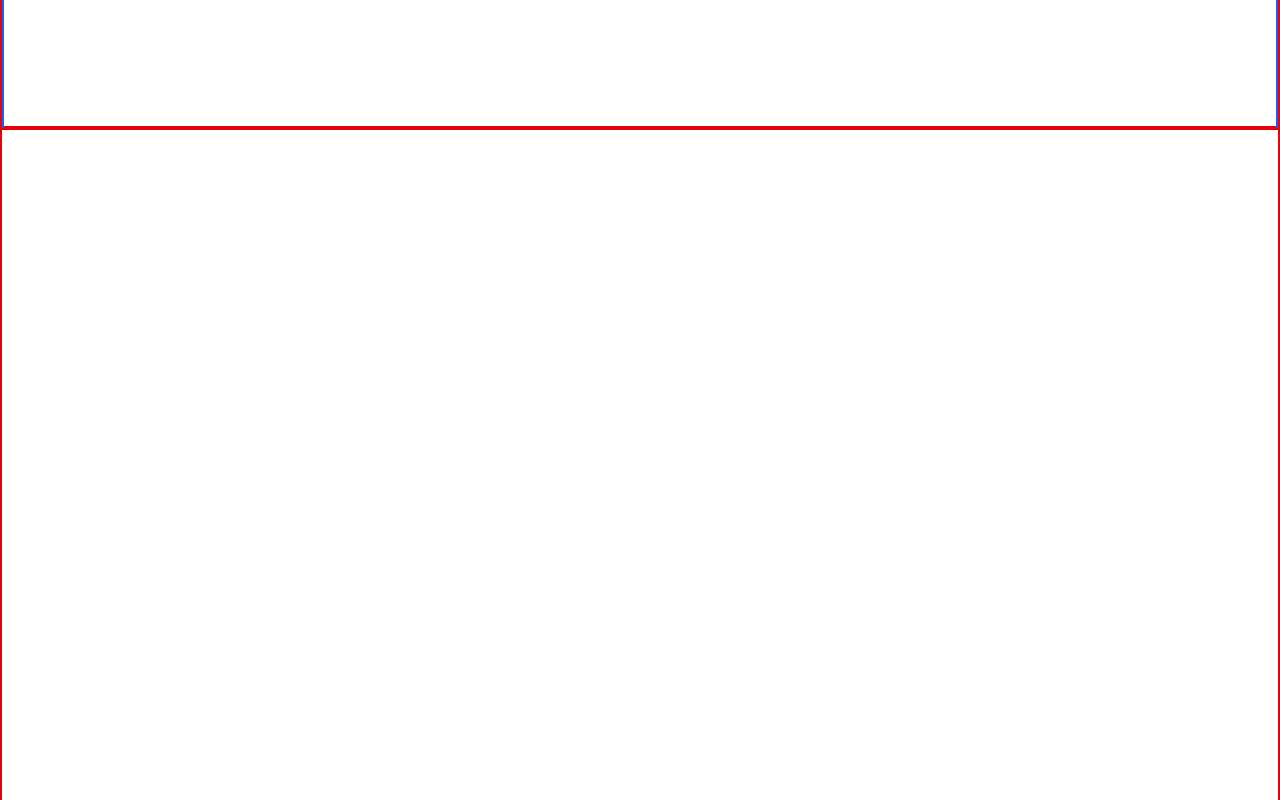
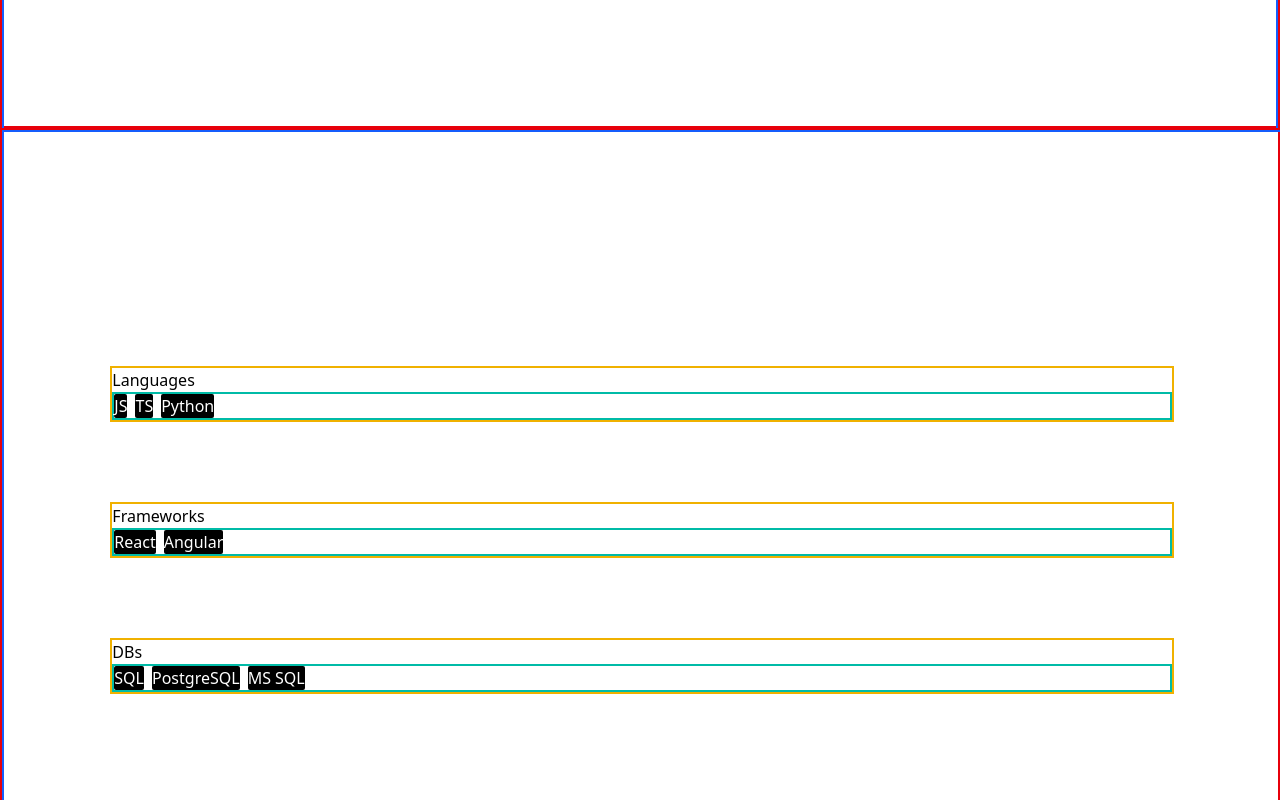
Before and after one commit to MGavranovic/new-portfolio, a React (Vite) app: page / in a window 1280 px wide. Shown: the part 1520-2320 px from the top of the page. Built offline with nearby package versions, Linux system fonts and the light colour scheme.

Commit message:
Add Skills component and scaffolding

```diff
--- /dev/null
+++ b/src/components/pages/skills/Skills.jsx
@@ -0,0 +1,43 @@
+/**
+ * Skills component
+ *
+ * Renders skills
+ *
+ * Skills will have a link to the relevant projects or experience
+ *
+ * @todo Add Icons
+ */
+
+function Skills() {
+  return (
+    <div className="flex h-dvh w-dvw border-2  border-blue-600 items-center justify-center">
+      <div className="flex w-5/6 flex-col gap-20">
+        <div className="flex flex-col border-2 border-yellow-500">
+          <p>Languages</p>
+          <div className="flex gap-2 border-2 border-teal-500">
+            <p className="bg-black rounded-xs text-white">JS</p>
+            <p className="bg-black rounded-xs text-white">TS</p>
+            <p className="bg-black rounded-xs text-white">Python</p>
+          </div>
+        </div>
+        <div className="flex flex-col border-2 border-yellow-500">
+          <p>Frameworks</p>
+          <div className="flex gap-2 border-2 border-teal-500">
+            <p className="bg-black rounded-xs text-white">React</p>
+            <p className="bg-black rounded-xs text-white">Angular</p>
+          </div>
+        </div>
+        <div className="flex flex-col border-2 border-yellow-500">
+          <p>DBs</p>
+          <div className="flex gap-2 border-2 border-teal-500">
+            <p className="bg-black rounded-xs text-white">SQL</p>
+            <p className="bg-black rounded-xs text-white"> PostgreSQL</p>
+            <p className="bg-black rounded-xs text-white">MS SQL</p>
+          </div>
+        </div>
+      </div>
+    </div>
+  );
+}
+
+export default Skills;
--- a/src/components/sections/Section.tsx
+++ b/src/components/sections/Section.tsx
@@ -1,6 +1,7 @@
 import { SectionType } from "../../constants";
 import About from "../pages/about/About";
 import Projects from "../pages/projects/Projects";
+import Skills from "../pages/skills/Skills";
 
 interface SectionTypeProps {
   type: SectionType;
@@ -23,8 +24,9 @@
 function Section({ type }: SectionTypeProps) {
   return (
     <div className="h-dvh size-vw border-2 border-red-600">
-      {type == 0 && <About></About>}
-      {type == 1 && <Projects></Projects>}
+      {type === 0 && <About></About>}
+      {type === 1 && <Projects></Projects>}
+      {type === 2 && <Skills></Skills>}
     </div>
   );
 }
```
Also changed, not shown: src/components/pages/projects/Projects.tsx (+1 -7 lines).
